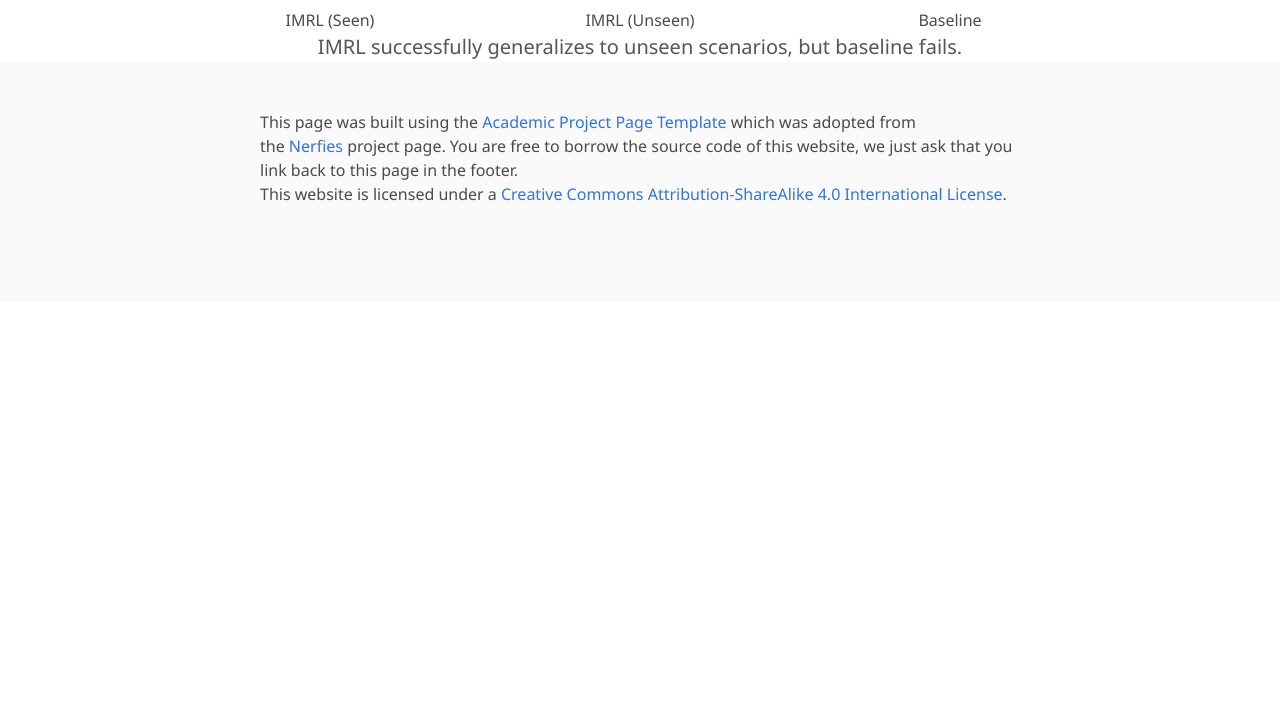
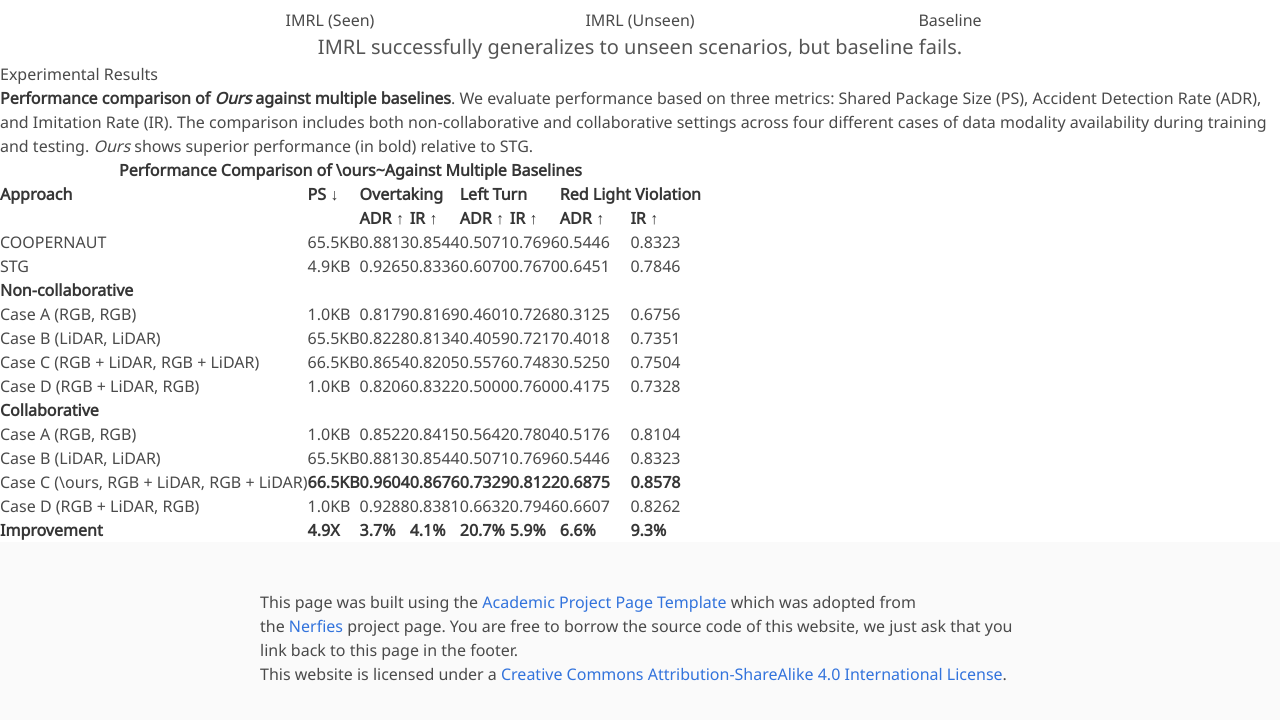
Before and after one commit to ruiiu/mmcd, a plain HTML site: page index.html in a window 1280 px wide. Shown: the part 2765-3485 px from the top of the page. Before the commit the page ends 3067 px from the top, so only its background shows below. Drawn offline with nearby package versions, Linux system fonts and the light colour scheme; some icons are missing; a web font is replaced by a local one.

Commit message:
Update index.html

```diff
--- a/index.html
+++ b/index.html
@@ -350,6 +350,145 @@ for food acquisition.
   </div>
   </section>
 
+  <section id="experimental-results">
+    <h2>Experimental Results</h2>
+    <p>
+      <strong>Performance comparison of <i>Ours</i> against multiple baselines</strong>.
+      We evaluate performance based on three metrics: Shared Package Size (PS), Accident Detection Rate (ADR), and Imitation Rate (IR).
+      The comparison includes both non-collaborative and collaborative settings across four different cases of data modality availability during training and testing.
+      <i>Ours</i> shows superior performance (in bold) relative to STG.
+    </p>
+  <table>
+        <caption><strong>Performance Comparison of \ours~Against Multiple Baselines</strong></caption>
+        <tr>
+            <th rowspan="2">Approach</th>
+            <th rowspan="2">PS &darr;</th>
+            <th colspan="2">Overtaking</th>
+            <th colspan="2">Left Turn</th>
+            <th colspan="2">Red Light Violation</th>
+        </tr>
+        <tr>
+            <th>ADR &uarr;</th>
+            <th>IR &uarr;</th>
+            <th>ADR &uarr;</th>
+            <th>IR &uarr;</th>
+            <th>ADR &uarr;</th>
+            <th>IR &uarr;</th>
+        </tr>
+        <tr>
+            <td>COOPERNAUT</td>
+            <td>65.5KB</td>
+            <td>0.8813</td>
+            <td>0.8544</td>
+            <td>0.5071</td>
+            <td>0.7696</td>
+            <td>0.5446</td>
+            <td>0.8323</td>
+        </tr>
+        <tr>
+            <td>STG</td>
+            <td>4.9KB</td>
+            <td>0.9265</td>
+            <td>0.8336</td>
+            <td>0.6070</td>
+            <td>0.7670</td>
+            <td>0.6451</td>
+            <td>0.7846</td>
+        </tr>
+        <tr><th colspan="8">Non-collaborative</th></tr>
+        <tr>
+            <td>Case A (RGB, RGB)</td>
+            <td>1.0KB</td>
+            <td>0.8179</td>
+            <td>0.8169</td>
+            <td>0.4601</td>
+            <td>0.7268</td>
+            <td>0.3125</td>
+            <td>0.6756</td>
+        </tr>
+        <tr>
+            <td>Case B (LiDAR, LiDAR)</td>
+            <td>65.5KB</td>
+            <td>0.8228</td>
+            <td>0.8134</td>
+            <td>0.4059</td>
+            <td>0.7217</td>
+            <td>0.4018</td>
+            <td>0.7351</td>
+        </tr>
+        <tr>
+            <td>Case C (RGB + LiDAR, RGB + LiDAR)</td>
+            <td>66.5KB</td>
+            <td>0.8654</td>
+            <td>0.8205</td>
+            <td>0.5576</td>
+            <td>0.7483</td>
+            <td>0.5250</td>
+            <td>0.7504</td>
+        </tr>
+        <tr>
+            <td>Case D (RGB + LiDAR, RGB)</td>
+            <td>1.0KB</td>
+            <td>0.8206</td>
+            <td>0.8322</td>
+            <td>0.5000</td>
+            <td>0.7600</td>
+            <td>0.4175</td>
+            <td>0.7328</td>
+        </tr>
+        <tr><th colspan="8">Collaborative</th></tr>
+        <tr>
+            <td>Case A (RGB, RGB)</td>
+            <td>1.0KB</td>
+            <td>0.8522</td>
+            <td>0.8415</td>
+            <td>0.5642</td>
+            <td>0.7804</td>
+            <td>0.5176</td>
+            <td>0.8104</td>
+        </tr>
+        <tr>
+            <td>Case B (LiDAR, LiDAR)</td>
+            <td>65.5KB</td>
+            <td>0.8813</td>
+            <td>0.8544</td>
+            <td>0.5071</td>
+            <td>0.7696</td>
+            <td>0.5446</td>
+            <td>0.8323</td>
+        </tr>
+        <tr>
+            <td>Case C (\ours, RGB + LiDAR, RGB + LiDAR)</td>
+            <td><strong>66.5KB</strong></td>
+            <td><strong>0.9604</strong></td>
+            <td><strong>0.8676</strong></td>
+            <td><strong>0.7329</strong></td>
+            <td><strong>0.8122</strong></td>
+            <td><strong>0.6875</strong></td>
+            <td><strong>0.8578</strong></td>
+        </tr>
+        <tr>
+            <td>Case D (RGB + LiDAR, RGB)</td>
+            <td>1.0KB</td>
+            <td>0.9288</td>
+            <td>0.8381</td>
+            <td>0.6632</td>
+            <td>0.7946</td>
+            <td>0.6607</td>
+            <td>0.8262</td>
+        </tr>
+        <tr>
+            <th>Improvement</th>
+            <td><strong>4.9X</strong></td>
+            <td><strong>3.7%</strong></td>
+            <td><strong>4.1%</strong></td>
+            <td><strong>20.7%</strong></td>
+            <td><strong>5.9%</strong></td>
+            <td><strong>6.6%</strong></td>
+            <td><strong>9.3%</strong></td>
+        </tr>
+    </table>
+  </section>
  <!-- Video Representation -->
 <!--   <section class="hero is-small is-light">
   <div style="text-align: center; font-size: 28px; font-weight: bold; margin-bottom: 10px;  margin-top: 30px;">
```
